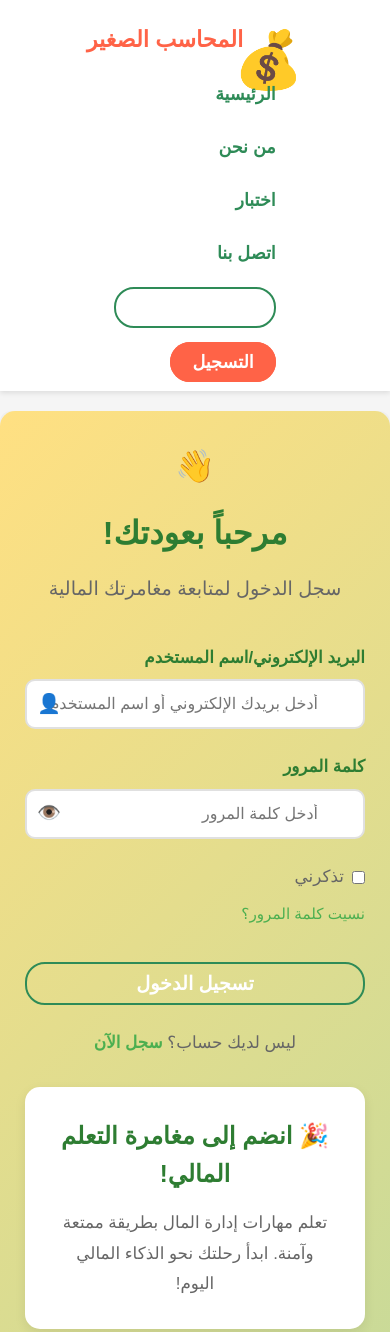
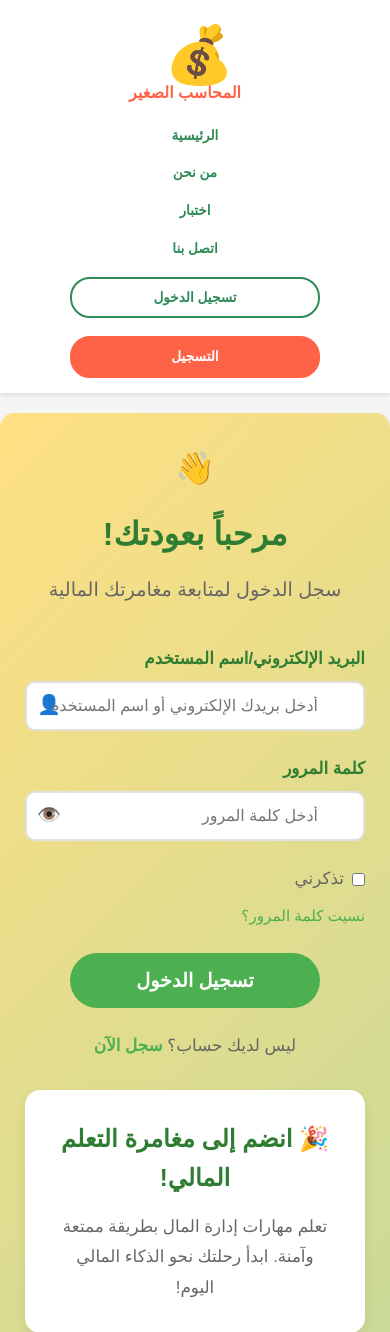
Before and after one commit to yahiaAlg/hassoub-startup-project, a Django app: page /accounts/login/ in a window 390 px wide. Shown: the top 1332 px of the page. Run offline with Django 5.2, Linux system fonts and the light colour scheme; data comes from the database, SQL or seed files in the repository; some libraries are stand-ins or nearby versions.

Commit message:
style: Update login and navbar styles for improved responsiveness and layout feat: Enhance header with logo link and title for better navigation

```diff
--- a/static/css/accounts/login.css
+++ b/static/css/accounts/login.css
@@ -233,8 +233,9 @@ input:focus {
   color: var(--primary-dark);
   text-decoration: underline;
 }
+/* second login button of the form */
 
-.login-btn {
+form .login-btn {
   width: 100%;
   padding: 16px;
   background-color: var(--primary);
@@ -250,22 +251,22 @@ input:focus {
   margin-top: 10px;
 }
 
-.login-btn:hover:not(:disabled) {
+form .login-btn:hover:not(:disabled) {
   background-color: var(--primary-dark);
   transform: translateY(-3px);
   box-shadow: 0 6px 12px rgba(0, 0, 0, 0.2);
 }
 
-.login-btn:active:not(:disabled) {
+form .login-btn:active:not(:disabled) {
   transform: translateY(-1px);
 }
 
-.login-btn:disabled {
+form .login-btn:disabled {
   opacity: 0.7;
   cursor: not-allowed;
 }
 
-.login-btn .spinner {
+form .login-btn .spinner {
   display: none;
   position: absolute;
   left: 50%;
@@ -279,11 +280,11 @@ input:focus {
   animation: spin 1s ease-in-out infinite;
 }
 
-.login-btn.loading .spinner {
+form .login-btn.loading .spinner {
   display: block;
 }
 
-.login-btn.loading .btn-text {
+form .login-btn.loading .btn-text {
   opacity: 0;
 }
 
--- a/static/css/navbar.css
+++ b/static/css/navbar.css
@@ -13,6 +13,13 @@ header {
   font-size: 1.4em;
   font-weight: bold;
   color: #ff6347;
+
+}
+
+.logo-title {
+  display: inline-block;
+  position: relative;
+    left: -10px;
 }
 
 .logo-icon {
@@ -20,6 +27,8 @@ header {
   height: 50px;
   margin-left: 10px;
   font-size: 2.5em;
+  position: relative;
+  top: -25px;
 }
 
 .tagline {
@@ -47,3 +56,144 @@ nav a {
 nav a:hover {
   color: #3cb371;
 }
+
+/* Tablet and below */
+@media (max-width: 1024px) {
+  header {
+    padding: 15px 25px;
+  }
+
+  nav ul {
+    gap: 15px;
+  }
+
+  nav a {
+    font-size: 1em;
+  }
+
+  .logo {
+    font-size: 1.2em;
+  }
+}
+
+/* Mobile landscape and below */
+@media (max-width: 768px) {
+  header {
+    padding: 20px;
+    flex-direction: column;
+    align-items: center;
+  }
+
+  .logo {
+    font-size: 1.5em;
+    flex-direction: column;
+    text-align: center;
+    gap: 0;
+    margin-bottom: 25px;
+  }
+
+  .logo-icon {
+    width: 70px;
+    height: 70px;
+    font-size: 3.5em;
+    margin-left: 0;
+    margin-bottom: 0;
+    display: block;
+    position: relative;
+    right: -20px;
+  }
+
+  .logo-title {
+    display: block;
+    margin-top: 10px;
+    position: relative;
+    top: 25px;
+  }
+
+  nav {
+    width: 100%;
+  }
+
+  nav ul {
+    flex-direction: column;
+    gap: 15px;
+    align-items: center;
+  }
+
+  nav li {
+    width: 100%;
+    text-align: center;
+  }
+
+  nav a {
+    font-size: 1em;
+    display: block;
+    padding: 8px 15px;
+  }
+
+  /* Spacing for login/register buttons */
+  .login-btn, .register-btn {
+    width: 80%;
+    max-width: 250px;
+    padding: 12px 20px;
+    margin: 5px auto;
+    display: block;
+    text-align: center;
+  }
+}
+
+/* Mobile portrait */
+@media (max-width: 480px) {
+  header {
+    padding: 10px 15px;
+  }
+
+  .logo {
+    font-size: 1em;
+  }
+
+  .logo-icon {
+    width: 35px;
+    height: 35px;
+    font-size: 3.5em;
+    top: 0;
+    margin-left: 3px;
+  }
+
+  nav ul {
+    gap: 8px;
+  }
+
+  nav a {
+    font-size: 0.85em;
+    padding: 4px 8px;
+  }
+
+  .tagline {
+    font-size: 0.8em;
+  }
+}
+
+/* Very small screens */
+@media (max-width: 360px) {
+  header {
+    padding: 8px 10px;
+  }
+
+  .logo {
+    font-size: 0.9em;
+  }
+
+  .logo-icon {
+    width: 30px;
+    height: 30px;
+    font-size: 3.5em;
+    top: 0;
+    margin-left: 3px;
+  }
+
+  nav a {
+    font-size: 0.8em;
+    padding: 3px 6px;
+  }
+}
--- a/templates/partials/_header.html
+++ b/templates/partials/_header.html
@@ -1,8 +1,9 @@
 <!-- Header -->
     <header>
       <div class="logo">
-        <span class="logo-icon">💰</span>
-        المحاسب الصغير
+
+        <a href="{% url "pages:index" %}" style="text-decoration:none;" class="logo-icon">💰</a>
+        <span class="logo-title">المحاسب الصغير</span>
       </div>
       <nav>
         <ul>
```
